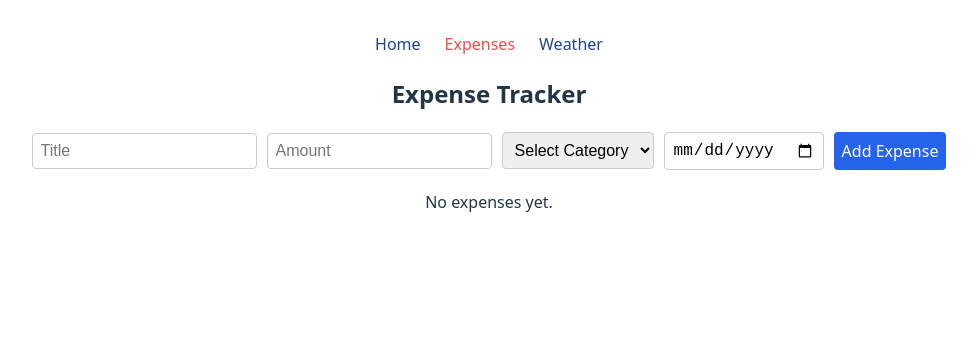
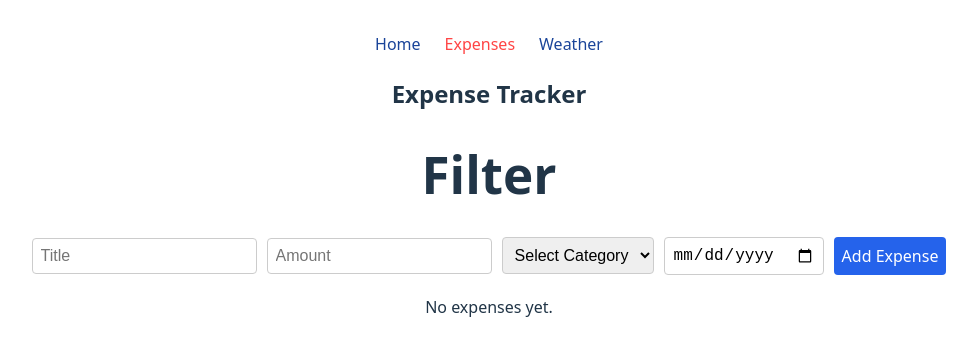
Before and after one commit to jasumulmi24/react-assignment, a React app: page /expenses in a window 1280 px wide. Shown: the top 356 px of the page, without its empty margins (151-1128 px from the left). Built offline with nearby package versions, Linux system fonts and the light colour scheme; the HTML template or start-up script is replaced by a standard one.

Commit message:
added expense filter comp

```diff
--- /dev/null
+++ b/src/features/expenses/ExpenseFilter.tsx
@@ -0,0 +1,7 @@
+const ExpenseFilter = () => {
+    return(
+        <h1>Filter</h1>
+    )
+}
+
+export default ExpenseFilter;
--- a/src/pages/Expenses.tsx
+++ b/src/pages/Expenses.tsx
@@ -3,6 +3,7 @@ import ExpenseForm from "../features/expenses/ExpenseForm";
 import type Expense from "../models/expense.type";
 import ExpenseList from "../features/expenses/ExpenseList";
 import ExpenseSummary from "../features/expenses/ExpenseSummary";
+import ExpenseFilter from "../features/expenses/ExpenseFilter";
 
 const Expenses = () => {
 
@@ -15,6 +16,7 @@ const Expenses = () => {
 return(
   <>
     <h2>Expense Tracker</h2>
+    <ExpenseFilter/>
     <ExpenseForm addExpense={handleAddExpense}/>
     <ExpenseList expenses={expenses}/>
     <ExpenseSummary expenses={expenses}/>
```
